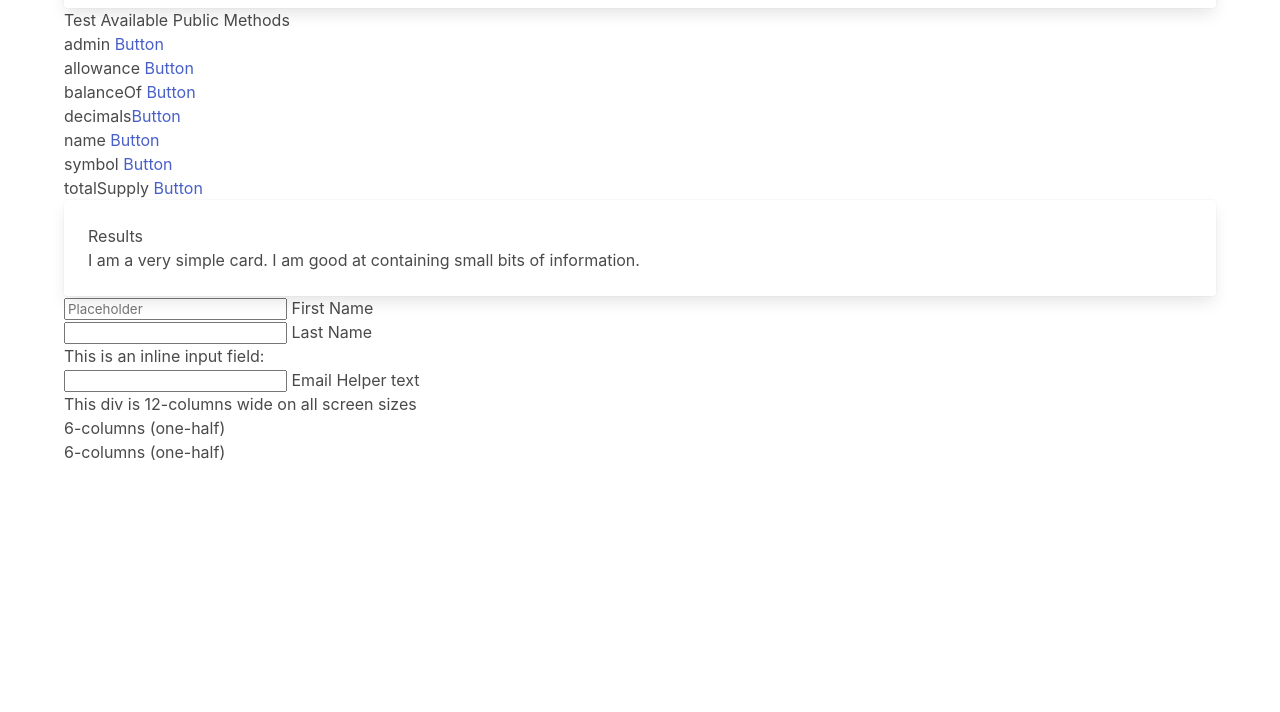
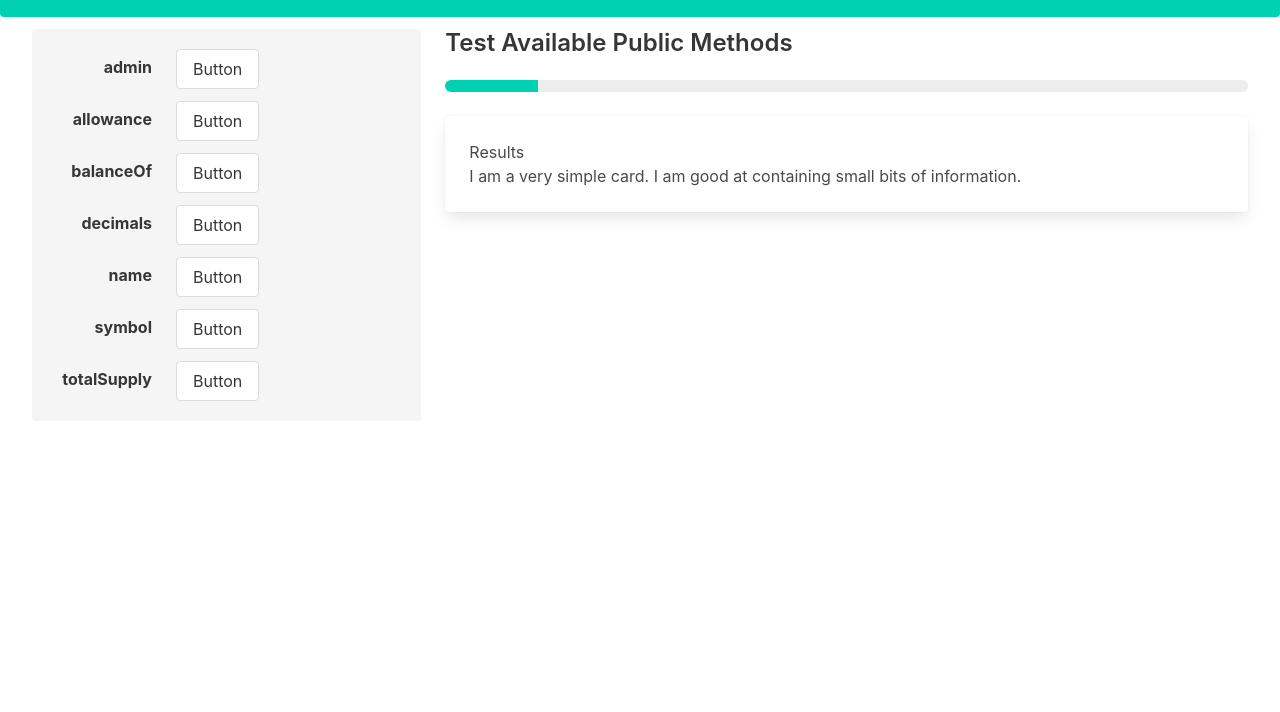
Before and after one commit to michabre/defi-dev-studies, a website: page erc20-tokens/index.html in a window 1280 px wide. Shown: the part 88-800 px from the top of the page. Drawn offline with nearby package versions, Linux system fonts and the light colour scheme; files that its build step writes are made by us from their sources.

Commit message:
Layout and devServer configured

```diff
--- a/erc20-tokens/index.html
+++ b/erc20-tokens/index.html
@@ -9,57 +9,110 @@
     <script src="dist/bundle.js" defer></script>
   </head>
   <body>
-    <div class="container">
-      <div class="card blue-grey darken-1">
-        <div class="card-content white-text">
-          <h1>ERC20 Tokens App</h1>
-          <p>
-            Simple dApp that creates an ERC20 token and provides the admin an
-            interface to send those tokens to other addresses.
-          </p>
+    <header>
+      <div class="columns">
+        <div class="column">
+          <div class="notification is-primary">
+            <h1 class="title">ERC20 Tokens App</h1>
+            <p class="subtitle">
+              Simple dApp that creates an ERC20 token and provides the admin an
+              interface to send those tokens to other addresses.
+            </p>
+          </div>
         </div>
       </div>
+    </header>
 
-      <div class="row">
-        <div class="col s5">
-          <!-- Grey navigation panel -->
-          <h3>Test Available Public Methods</h3>
-          <ul>
-            <li>
-              admin
-              <a id="get-admin" class="waves-effect waves-light btn-small"
-                >Button</a
-              >
-            </li>
-            <li>
-              allowance <a class="waves-effect waves-light btn-small">Button</a>
-            </li>
-            <li>
-              balanceOf <a class="waves-effect waves-light btn-small">Button</a>
-            </li>
-            <li>
-              decimals<a class="waves-effect waves-light btn-small">Button</a>
-            </li>
-            <li>
-              name <a class="waves-effect waves-light btn-small">Button</a>
-            </li>
-            <li>
-              symbol <a class="waves-effect waves-light btn-small">Button</a>
-            </li>
-            <li>
-              totalSupply
-              <a class="waves-effect waves-light btn-small">Button</a>
-            </li>
-          </ul>
+    <div class="container is-fluid">
+      <div class="columns">
+        <div class="column is-one-third">
+          <div class="notification">
+            <div class="field is-horizontal">
+              <div class="field-label is-normal">
+                <label class="label">admin</label>
+              </div>
+              <div class="field-body">
+                <div class="field">
+                  <p class="control is-expanded">
+                    <a id="get-admin" class="button">Button</a>
+                  </p>
+                </div>
+              </div>
+            </div>
 
-          <div class="row">
-            <div class="col">
-              <div class="card blue-grey darken-1">
-                <div class="card-content white-text">
-                  <span class="card-title">Results</span>
-                  <p>
-                    I am a very simple card. I am good at containing small bits
-                    of information.
+            <div class="field is-horizontal">
+              <div class="field-label is-normal">
+                <label class="label">allowance</label>
+              </div>
+              <div class="field-body">
+                <div class="field">
+                  <p class="control is-expanded">
+                    <a id="get-allowance" class="button">Button</a>
+                  </p>
+                </div>
+              </div>
+            </div>
+
+            <div class="field is-horizontal">
+              <div class="field-label is-normal">
+                <label class="label">balanceOf</label>
+              </div>
+              <div class="field-body">
+                <div class="field">
+                  <p class="control is-expanded">
+                    <a id="get-balanceOf" class="button">Button</a>
+                  </p>
+                </div>
+              </div>
+            </div>
+
+            <div class="field is-horizontal">
+              <div class="field-label is-normal">
+                <label class="label">decimals</label>
+              </div>
+              <div class="field-body">
+                <div class="field">
+                  <p class="control is-expanded">
+                    <a id="get-decimals" class="button">Button</a>
+                  </p>
+                </div>
+              </div>
+            </div>
+
+            <div class="field is-horizontal">
+              <div class="field-label is-normal">
+                <label class="label">name</label>
+              </div>
+              <div class="field-body">
+                <div class="field">
+                  <p class="control is-expanded">
+                    <a id="get-name" class="button">Button</a>
+                  </p>
+                </div>
+              </div>
+            </div>
+
+            <div class="field is-horizontal">
+              <div class="field-label is-normal">
+                <label class="label">symbol</label>
+              </div>
+              <div class="field-body">
+                <div class="field">
+                  <p class="control is-expanded">
+                    <a id="get-symbol" class="button">Button</a>
+                  </p>
+                </div>
+              </div>
+            </div>
+
+            <div class="field is-horizontal">
+              <div class="field-label is-normal">
+                <label class="label">totalSupply</label>
+              </div>
+              <div class="field-body">
+                <div class="field">
+                  <p class="control is-expanded">
+                    <a id="get-totalSupply" class="button">Button</a>
                   </p>
                 </div>
               </div>
@@ -67,50 +120,21 @@
           </div>
         </div>
 
-        <div class="col s7">
-          <div class="row">
-            <form class="col s12">
-              <div class="row">
-                <div class="input-field col s6">
-                  <input
-                    placeholder="Placeholder"
-                    id="first_name"
-                    type="text"
-                    class="validate"
-                  />
-                  <label for="first_name">First Name</label>
-                </div>
-                <div class="input-field col s6">
-                  <input id="last_name" type="text" class="validate" />
-                  <label for="last_name">Last Name</label>
-                </div>
-              </div>
-              <div class="row">
-                <div class="col s12">
-                  This is an inline input field:
-                  <div class="input-field inline">
-                    <input id="email_inline" type="email" class="validate" />
-                    <label for="email_inline">Email</label>
-                    <span
-                      class="helper-text"
-                      data-error="wrong"
-                      data-success="right"
-                      >Helper text</span
-                    >
-                  </div>
-                </div>
-              </div>
-            </form>
+        <div class="column is-two-thirds">
+          <h2 class="title is-size-4">Test Available Public Methods</h2>
+          <progress class="progress is-small is-primary" max="100">
+            15%
+          </progress>
+          <div class="card">
+            <div class="card-content white-text">
+              <span class="card-title">Results</span>
+              <p>
+                I am a very simple card. I am good at containing small bits of
+                information.
+              </p>
+            </div>
           </div>
         </div>
-      </div>
-
-      <div class="row">
-        <div class="col s12">
-          This div is 12-columns wide on all screen sizes
-        </div>
-        <div class="col s6">6-columns (one-half)</div>
-        <div class="col s6">6-columns (one-half)</div>
       </div>
     </div>
   </body>
--- a/erc20-tokens/src/styles.css
+++ b/erc20-tokens/src/styles.css
@@ -1,3 +1,6 @@
 @import "../node_modules/bulma/css/bulma.min.css";
 
 /* Style Overrides */
+.field-label .label {
+  width: 6rem;
+}
--- a/erc20-tokens/webpack.config.js
+++ b/erc20-tokens/webpack.config.js
@@ -9,6 +9,10 @@ module.exports = {
     filename: "bundle.js",
     path: path.resolve(__dirname, "dist"),
     publicPath: "dist",
+  },
+  devServer: {
+    compress: true,
+    port: 9000,
   },
   module: {
     rules: [
```
